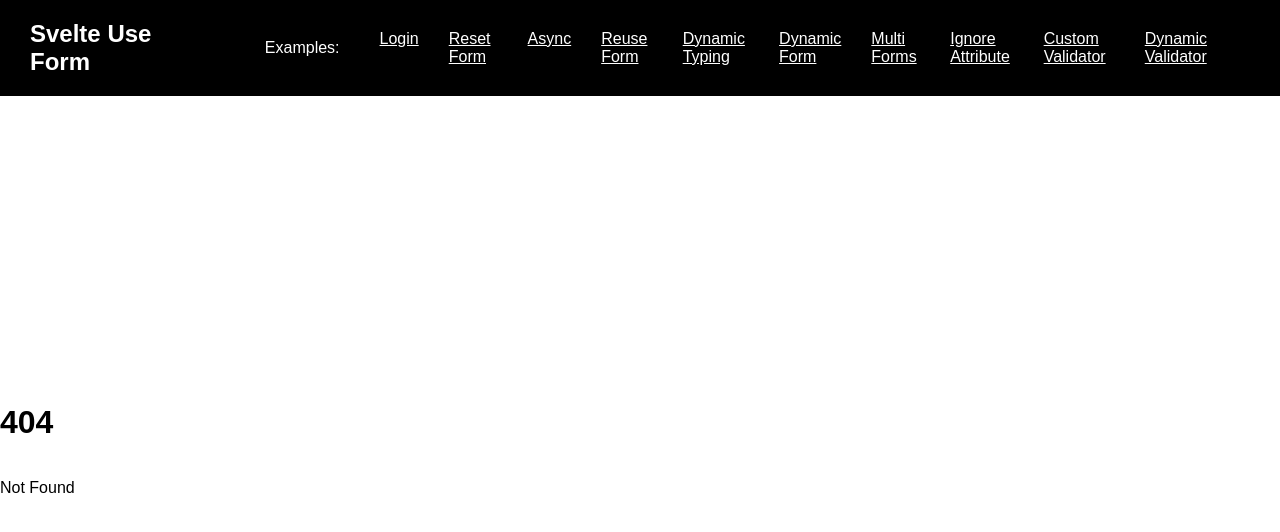
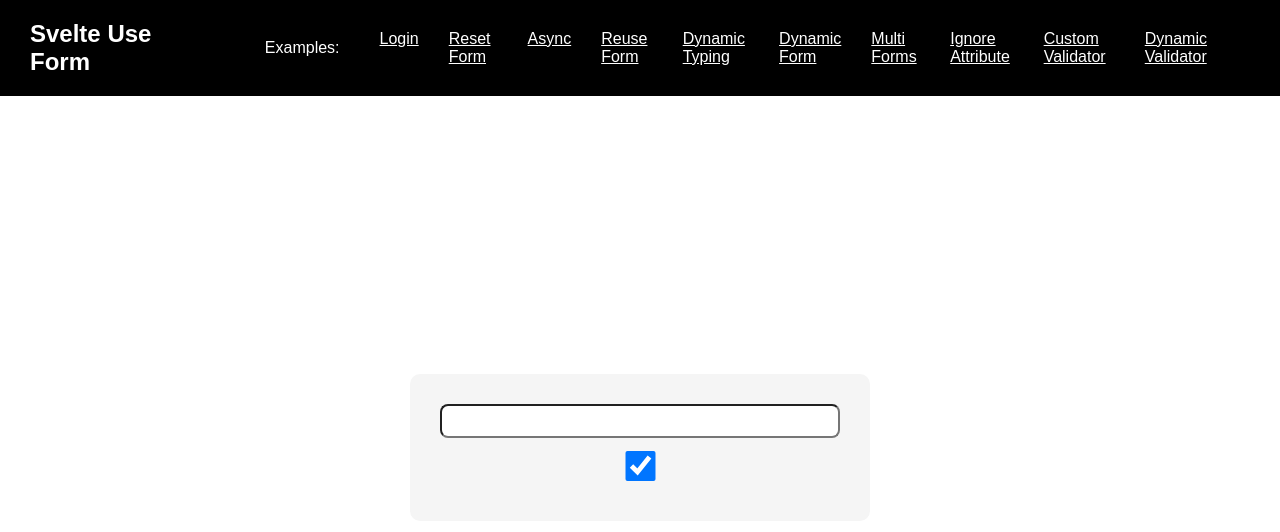
Before and after one commit to noahsalvi/svelte-use-form, a SvelteKit app: page /examples/email-validator in a window 1280 px wide. Before the commit this address had no page. Shown: the top 532 px of the page. Built offline with nearby package versions, Linux system fonts and the light colour scheme.

Commit message:
#59: Add tests for email_with_tld validator

```diff
--- /dev/null
+++ b/src/routes/examples/email-validator/+page.svelte
@@ -0,0 +1,18 @@
+<script lang="ts">
+  import { useForm, validators } from "$lib";
+  import { email_with_tld } from "$lib/validators";
+  const form = useForm();
+</script>
+
+<form use:form>
+  <input
+    id="email_field"
+    name="email_field"
+    use:validators={[email_with_tld]}
+  />
+  <input
+    type="checkbox"
+    id="is-valid"
+    checked={!!$form.email_field?.errors.email_with_tld}
+  />
+</form>
```
Also changed, not shown: 1 other file (tests, documents, lock files or other folders).
